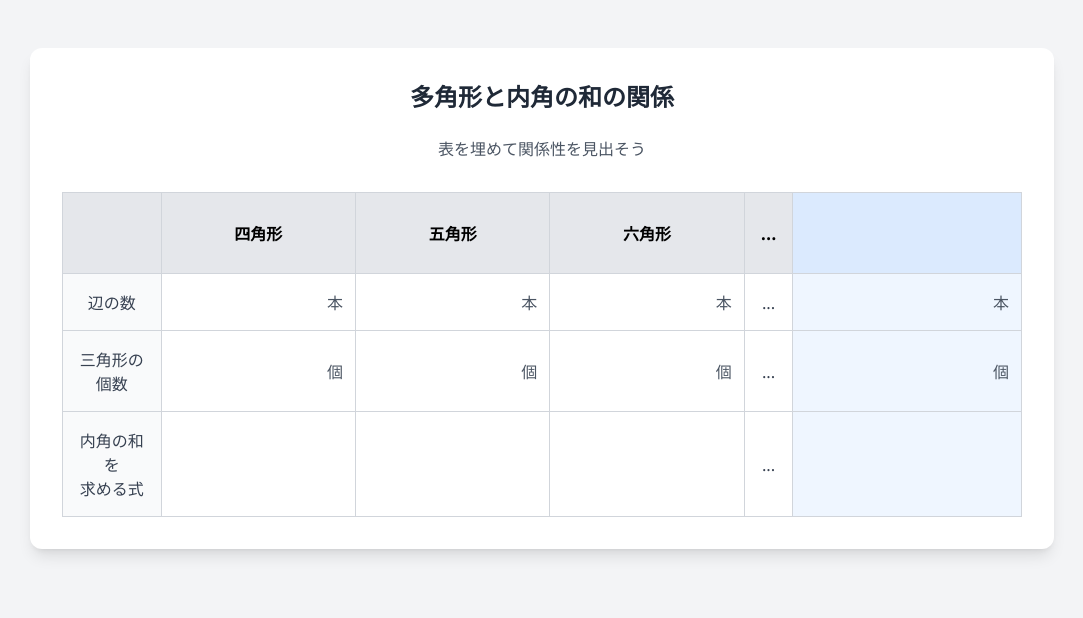
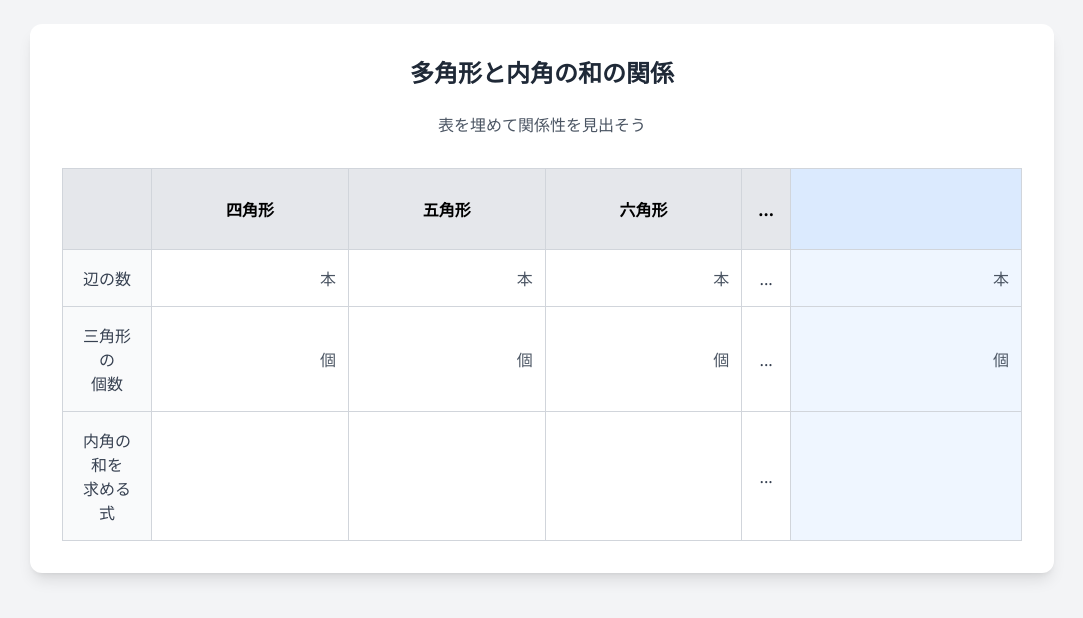
Before and after one commit to nakajim0720/Teaching-Methodology-Mathematics, a plain HTML site: page index.html in a window 1280 px wide. Shown: the part 102-720 px from the top of the page, without its empty margins (98-1181 px from the left). Drawn offline with nearby package versions, Linux system fonts and the light colour scheme.

Commit message:
Update index.html

```diff
--- a/index.html
+++ b/index.html
@@ -80,7 +80,7 @@
                     </tr>
                     <!-- 三角形の数の行 -->
                     <tr>
-                        <td class="p-3 sm:p-4 border border-gray-300 font-medium bg-gray-50">三角形の個数</td>
+                        <td class="p-3 sm:p-4 border border-gray-300 font-medium bg-gray-50">三角形の<br>個数</td>
                         <td class="p-0 border border-gray-300">
                             <div class="relative">
                                 <input type="text" class="table-input pr-8" value="">
```
